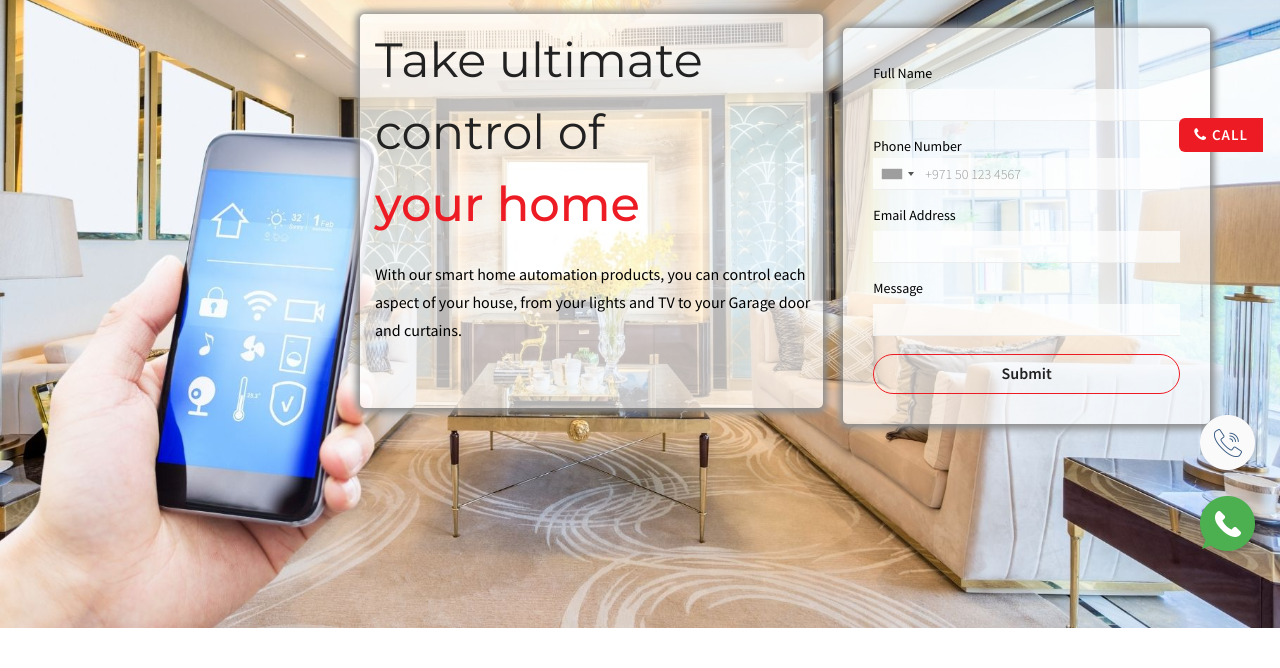
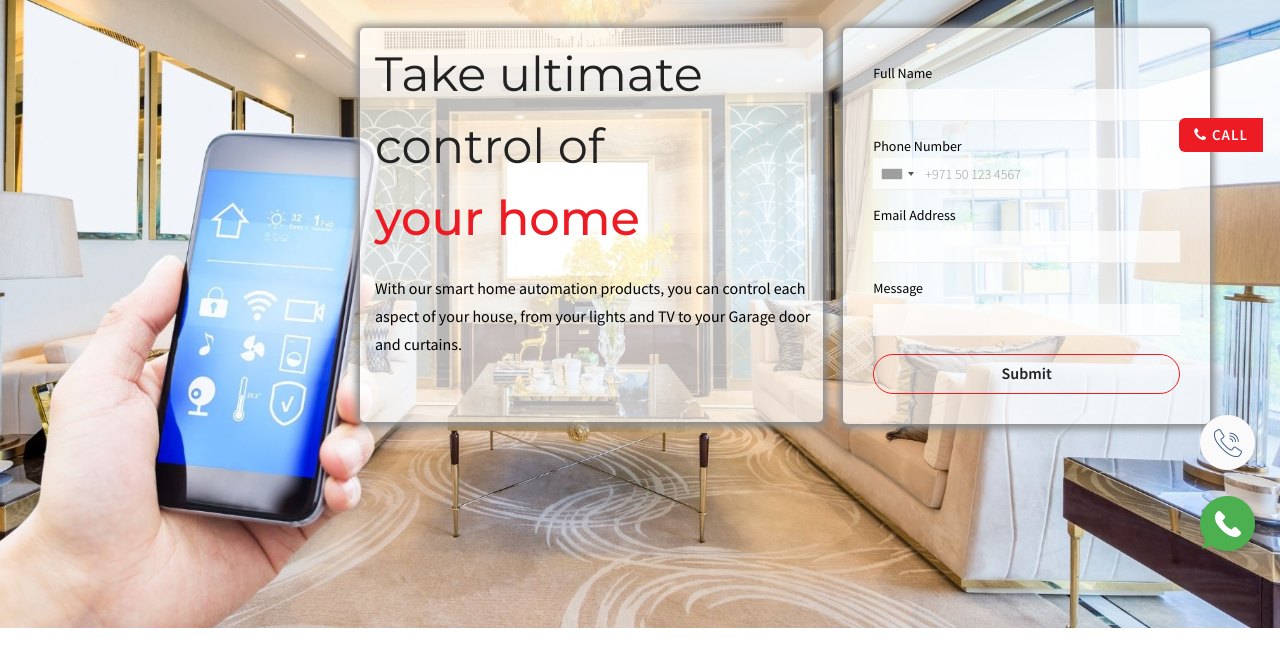
Before and after one commit to mohammad-mekawy/smarthomestechnology, a plain HTML site: page index.html in a window 1280 px wide. Shown: the part 132-800 px from the top of the page. Drawn offline with Linux system fonts and the light colour scheme; grey boxes are pictures that could not be loaded; files whose address does not match are found by name.

Commit message:
elgant hero3

```diff
--- a/css/custom.css
+++ b/css/custom.css
@@ -74,7 +74,7 @@ background-blend-mode: multiply;
 background-color: rgb(255, 255, 255,.7);
 }
 .banner--content {
-    margin-top: 66px;
+    margin-top: 10vh;
     margin-bottom: 40px;
     padding-top: 10px;
     padding-left: 15px;
```
Also changed, not shown: 1 other file.
